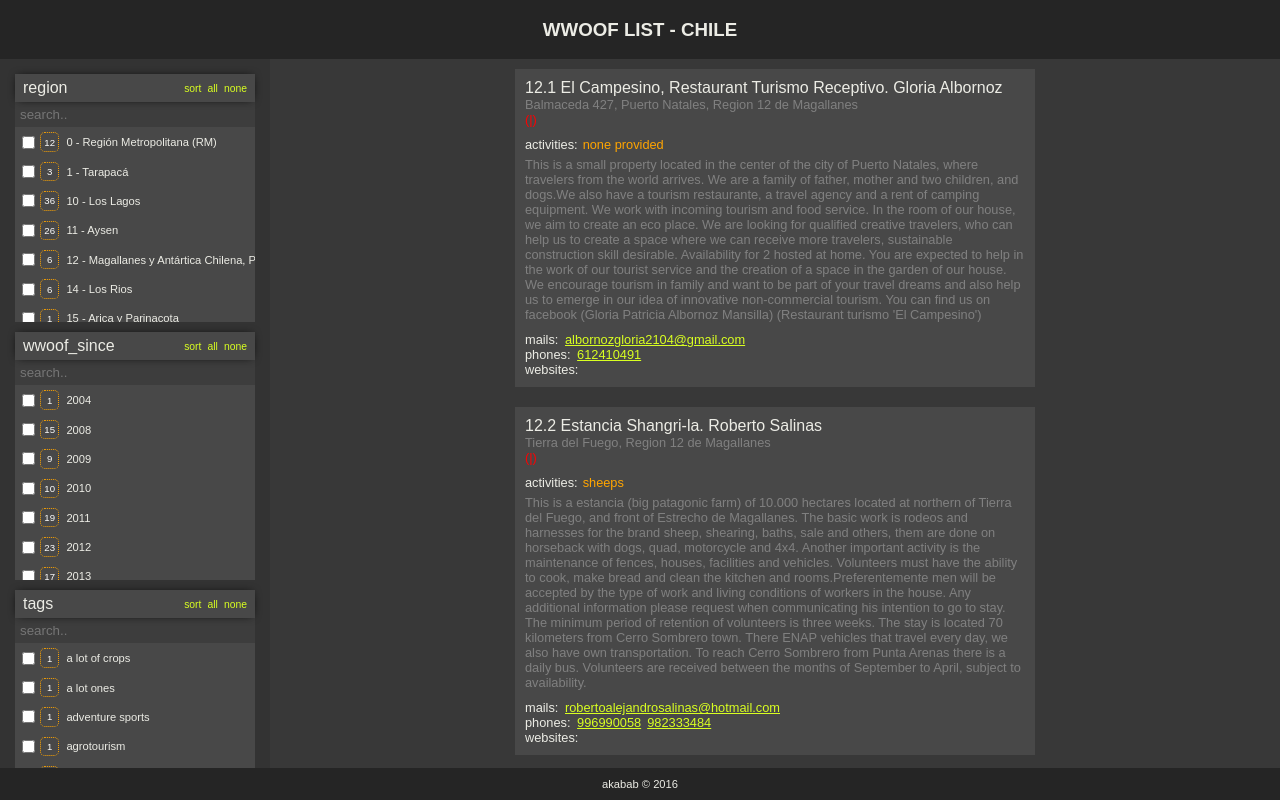
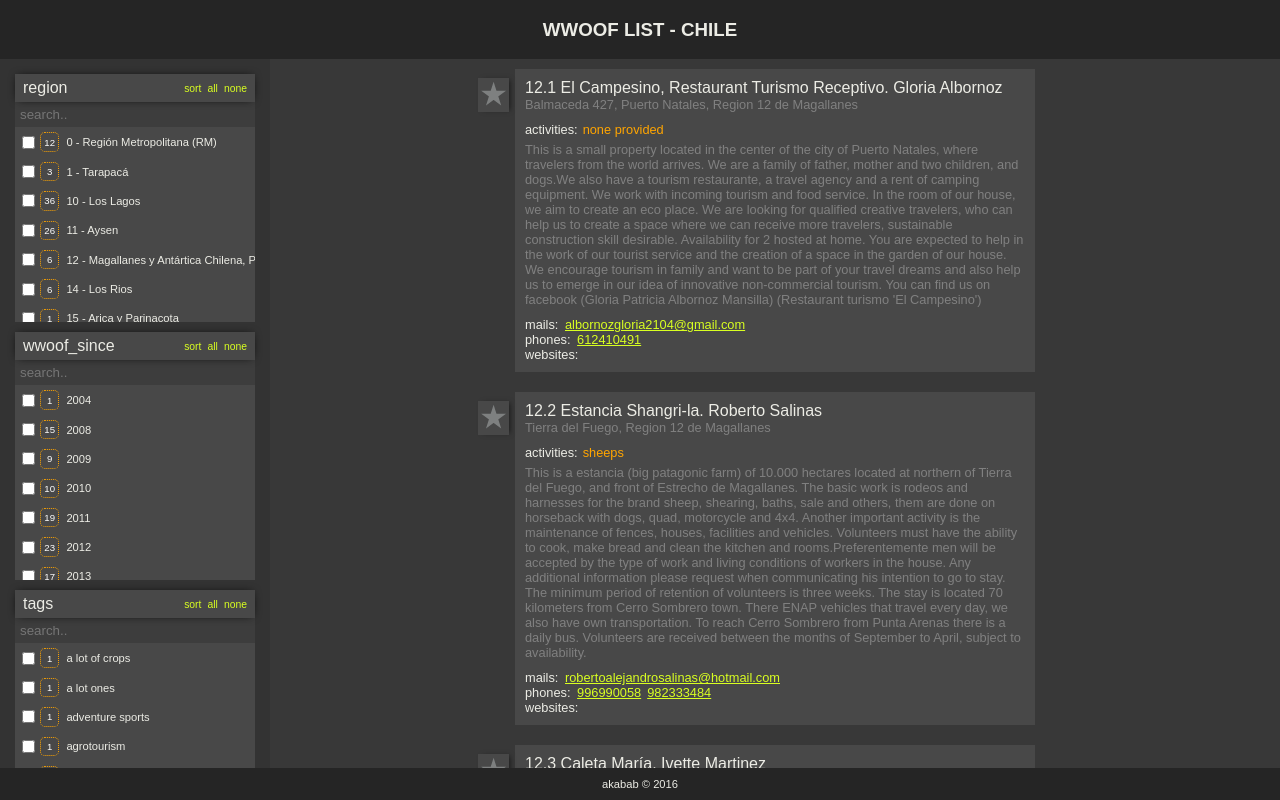
Before and after one commit to akabab/wwoof_app, a React (Create React App) app: page / in a window 1280 px wide. Built offline with nearby package versions, Linux system fonts and the light colour scheme.

Commit message:
favorite feature

```diff
--- a/src/Components/Fav.js
+++ /dev/null
@@ -1,36 +0,0 @@
-import React, { Component } from 'react'
-
-class Fav extends Component {
-
-  constructor(props) {
-    super(props)
-
-    if (!props.id) { throw Error('props.id is missing') }
-
-    // recover state from localstorage
-    this.state = {
-      isFav: localStorage[props.id] === 'true'
-    }
-
-    this.toggleFav = this.toggleFav.bind(this)
-  }
-
-  toggleFav() {
-    const isFav = !this.state.isFav
-
-    localStorage[this.props.id] = isFav
-    this.setState({ isFav: isFav })
-  }
-
-  render() {
-    return (
-      <div
-        className={this.state.isFav ? 'item-favorite' : 'item-not-favorite'}
-        onClick={this.toggleFav}>
-        (|)
-      </div>
-    )
-  }
-}
-
-export default Fav
--- /dev/null
+++ b/src/Components/Favorite.js
@@ -0,0 +1,39 @@
+import React, { Component } from 'react'
+
+class Favorite extends Component {
+
+  constructor(props) {
+    super(props)
+
+    if (!props.id) { throw Error('props.id is missing') }
+
+    this.state = {
+      isFavorite: localStorage[props.id] === 'true'
+    }
+
+    this.toggleFavorite = this.toggleFavorite.bind(this)
+  }
+
+  toggleFavorite() {
+    const isFavorite = !this.state.isFavorite
+
+    localStorage[this.props.id] = isFavorite
+    this.setState({ isFavorite })
+  }
+
+  render() {
+    return (
+      <div className="favorite-wrapper">
+        <div
+          className={this.state.isFavorite ? 'item-favorite' : 'item-not-favorite'}
+          onClick={this.toggleFavorite}>
+          <svg xmlns="http://www.w3.org/2000/svg" width="25" height="25" viewBox="0 0 240 240">
+            <path fill={this.state.isFavorite ? '#F8D64E' : '#7e8080'} d="m48,234 73-226 73,226-192-140h238z"/>
+          </svg>
+        </div>
+      </div>
+    )
+  }
+}
+
+export default Favorite
--- a/src/Components/Generics/FilterableItemsTable.js
+++ b/src/Components/Generics/FilterableItemsTable.js
@@ -119,8 +119,8 @@ class ItemsResultsContainer extends Component {
   render() {
     const Item = this.props.Item
 
-    const items = this.props.items.map((item, index) => {
-      return <Item key={index} item={item} />
+    const items = this.props.items.map(item => {
+      return <Item key={item.id} item={item} />
     })
 
     return (
--- a/src/Components/Item.css
+++ b/src/Components/Item.css
@@ -3,6 +3,7 @@ ul {
 }
 
 .item {
+  position: relative;
   flex-basis: 150px;
   /*overflow: hidden;*/
   /*min-width: 50px;*/
@@ -13,13 +14,21 @@ ul {
   font-size: 0.8rem;
 }
 
+.favorite-wrapper {
+  position: absolute;
+  background-color: #484848;
+  padding: 3px;
+  top: 9px;
+  left: -37px;
+  box-shadow: 3px 0px 5px -2px rgba(0, 0, 0, 0.51);
+}
+
 .item-title {
   font-size: 1.0rem;
 }
 
 .item-address {
   color: grey;
-
 }
 
 .item-activity {
--- a/src/Components/Item.js
+++ b/src/Components/Item.js
@@ -1,6 +1,6 @@
 import React, { Component } from 'react'
 import './Item.css'
-import Fav from './Fav.js'
+import Favorite from './Favorite.js'
 import _ from 'lodash'
 
 const absoluteUrl = (url) => (!/^(?:f|ht)tps?:\/\//.test(url)) ? "http://" + url : url
@@ -27,9 +27,9 @@ class Item extends Component {
 
     return (
       <div className="item">
+        <Favorite id={id} />
         <div className="item-title">{title}</div>
         <div className="item-address">{address}</div>
-        <Fav id={id} />
         <div className="item-activity">
           <div className="item-activity-label">activities:</div>
           <div className="item-activity-value">{activity || "none provided"}</div>
```
Also changed, not shown: public/img/star.svg (added).
